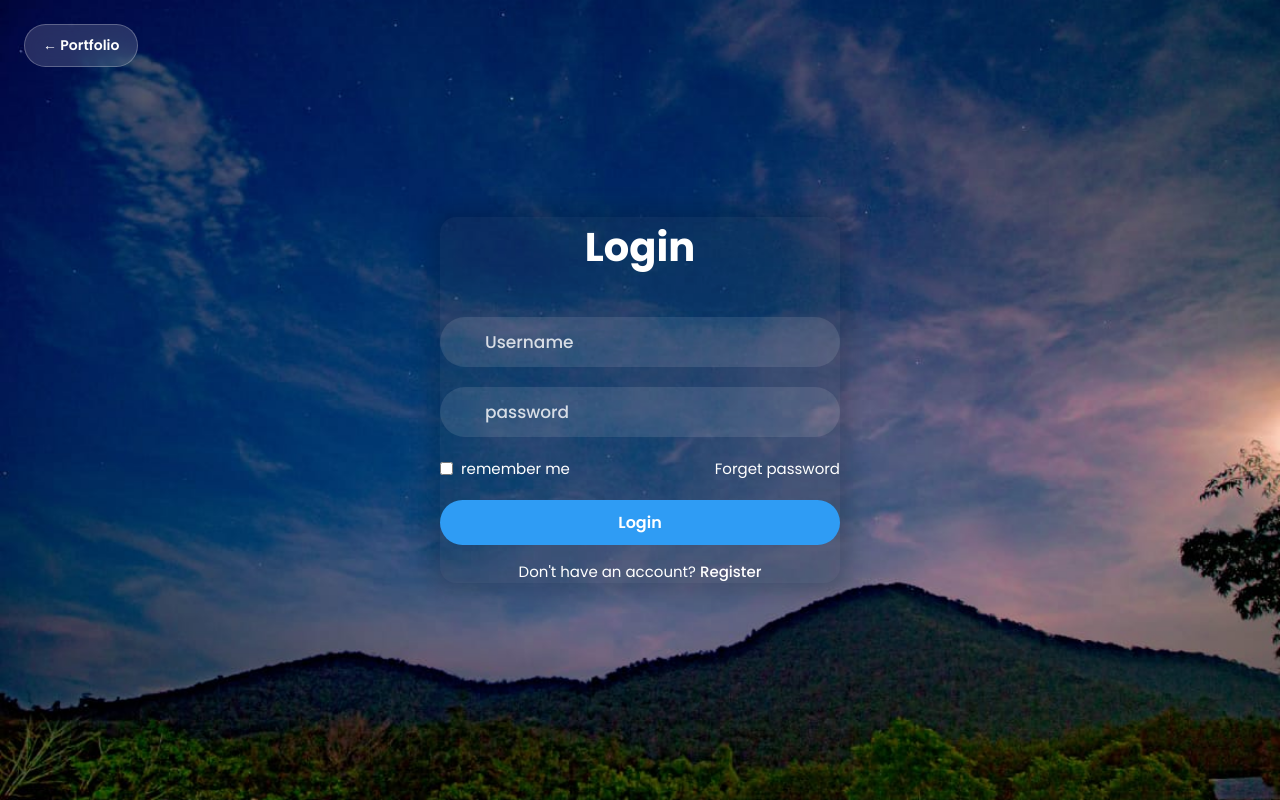
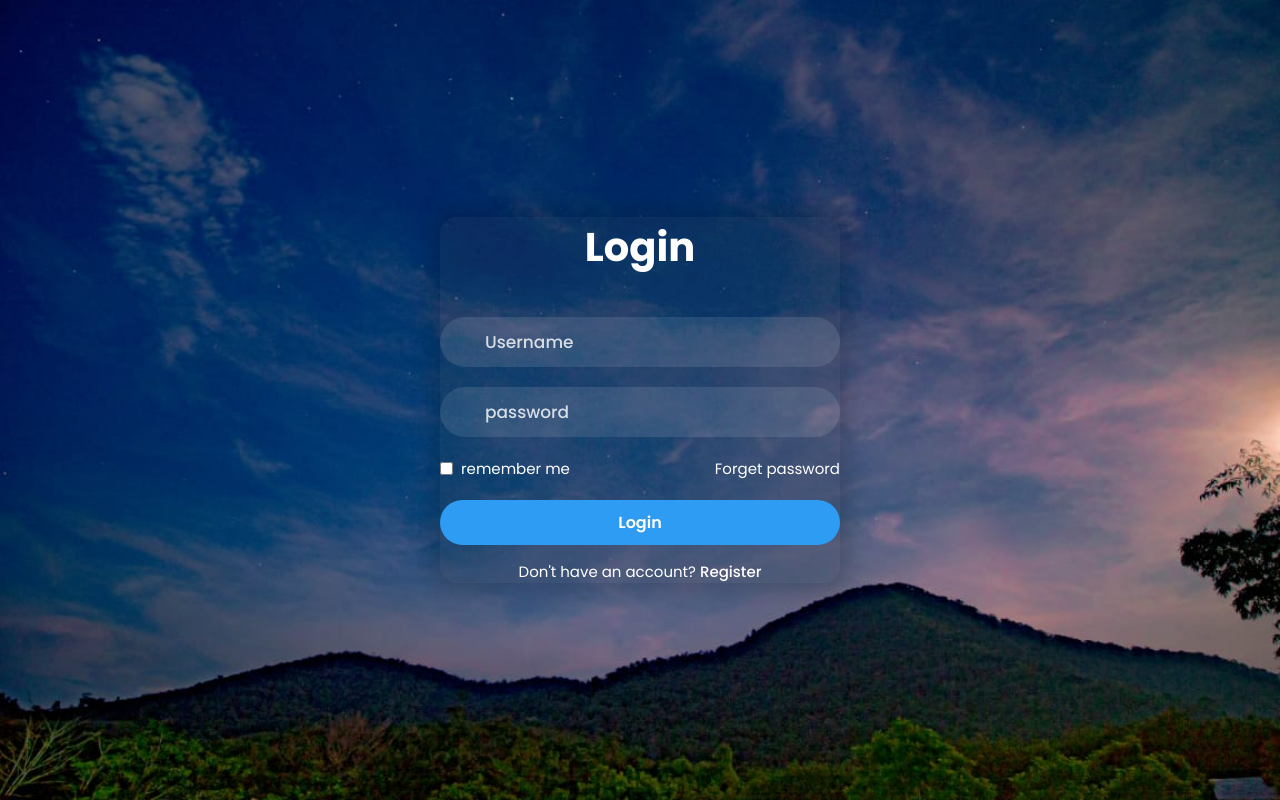
Before and after one commit to Xynov2/html-login, a plain HTML site: page index.html in a window 1280 px wide. Drawn offline with nearby package versions, Linux system fonts and the light colour scheme.

Commit message:
Update landing page

```diff
--- a/index.html
+++ b/index.html
@@ -8,8 +8,6 @@
     <link rel="stylesheet" href="style.css" />
   </head>
   <body>
-        <a href="/" class="back-portfolio"> ← Portfolio </a>
-
     <form action="#" class="login-form">
       <h1 class="login-title">Login</h1>
 
```
Lines whose indentation alone changed are shown as unchanged.
